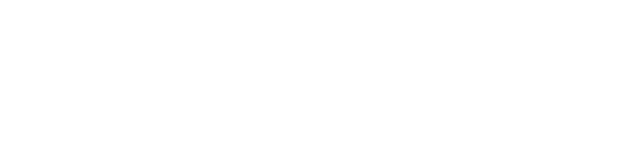
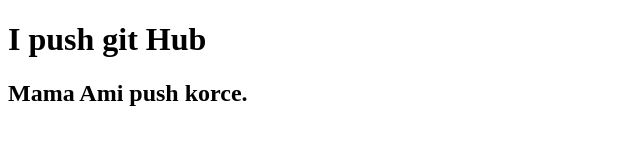
Before and after one commit to mnpial/my-second-repo, a plain HTML site: page index.html in a window 1280 px wide. Shown: the whole page, without its empty margins (0-640 px from the left). Drawn offline with Linux system fonts and the light colour scheme.

Commit message:
added header

```diff
--- a/index.html
+++ b/index.html
@@ -7,6 +7,8 @@
     <title>My second repo</title>
 </head>
 <body>
+    <h1> I push git Hub</h1>
+    <h2> Mama Ami push korce.</h2>
 
 </body>
 </html>
```
